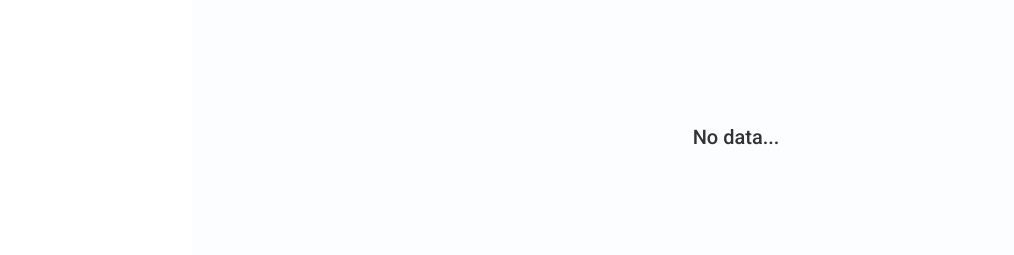
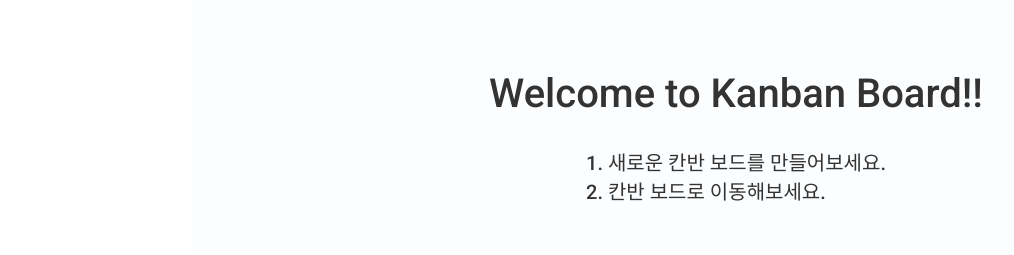
Before and after one commit to pparksso/nuxt3-kanban, a Nuxt app: page /board in a window 1280 px wide. Shown: the part 263-518 px from the top of the page, without its empty margins (0-1014 px from the left). Built offline with nearby package versions, Linux system fonts and the light colour scheme; no server answers; the database is empty; sample sign-in values are in the browser's storage.

Commit message:
feat: 사이드바 타이틀 변경 시 쿼리 추가 및 스타일 변경 기능 완료

```diff
--- a/components/Card.vue
+++ b/components/Card.vue
@@ -141,6 +141,7 @@ const removeCardHandler = (e: MouseEvent) => {
         const encodedEmail = encodeURIComponent(kanbanStore.userInfo.email.replace(/\./g, '%2E'));
         const path = `${encodedEmail}/${kanbanStore.kanbanDatas?.title}/cards/${targetWord}/`;
         remove(rtdbRef(db, path)).then(() => {
+            kanbanStore.changeCategoryTitle(kanbanStore.kanbanDatas?.title);
             kanbanStore.getTitle();
         });
     }
@@ -175,7 +176,8 @@ const addItemHandler = () => {
         const encodedEmail = encodeURIComponent(kanbanStore.userInfo.email.replace(/\./g, '%2E'));
         if (typeof showAddItemIdx.value === 'number') {
             const text = inputRef.value[showAddItemIdx.value].value;
-            const word = kanbanStore.cardNames[showAddItemIdx.value];
+            const wordArr = Object.keys(kanbanStore.kanbanDatas?.cards);
+            const word = wordArr[showAddItemIdx.value];
             const path = `${encodedEmail}/${kanbanStore.kanbanDatas?.title}/cards/${word}/`;
             if (kanbanStore.kanbanDatas?.cards[word]?.items) {
                 const items = Object.values(kanbanStore.kanbanDatas.cards[word].items);
@@ -186,6 +188,7 @@ const addItemHandler = () => {
                 }).then(() => {
                     inputRef.value[showAddItemIdx.value].value = '';
                     showAddItemIdx.value = undefined;
+                    kanbanStore.changeCategoryTitle(kanbanStore.kanbanDatas?.title);
                     kanbanStore.getTitle();
                 });
             } else {
@@ -194,6 +197,7 @@ const addItemHandler = () => {
                 }).then(() => {
                     inputRef.value[showAddItemIdx.value].value = '';
                     showAddItemIdx.value = undefined;
+                    kanbanStore.changeCategoryTitle(kanbanStore.kanbanDatas?.title);
                     kanbanStore.getTitle();
                 });
             }
@@ -213,7 +217,8 @@ const removeItemHandler = (e: MouseEvent) => {
     if (typeof kanbanStore.userInfo.email === 'string') {
         const encodedEmail = encodeURIComponent(kanbanStore.userInfo.email.replace(/\./g, '%2E'));
         const idx = e.target?.dataset.itemidx;
-        const word = kanbanStore.cardNames[e.target?.dataset.cardidx];
+        const wordArr = Object.keys(kanbanStore.kanbanDatas?.cards);
+        const word = wordArr[e.target?.dataset.cardidx];
         const path = `${encodedEmail}/${kanbanStore.kanbanDatas?.title}/cards/${word}/`;
         const items = Object.values(kanbanStore.kanbanDatas?.cards[word].items);
         items.splice(idx, 1);
@@ -243,18 +248,21 @@ const editItemClickHandler = (e: MouseEvent) => {
 const editItemHandler = (e: KeyboardEvent) => {
     if (e.code === 'Enter') {
         const encodedEmail = encodeURIComponent(kanbanStore.userInfo.email.replace(/\./g, '%2E'));
-        const word = kanbanStore.cardNames[e.target?.dataset.cardidx];
-        const path = `${encodedEmail}/${kanbanStore.kanbanDatas?.title}/cards/${word}/`;
-        const idx = e.target.dataset.itemidx;
-        const val = e.target.value;
-        const items = Object.values(kanbanStore.kanbanDatas?.cards[word].items);
-        items[idx] = val;
-        update(rtdbRef(db, path), {
-            items,
-        }).then(() => {
-            e.target.setAttribute('readonly', true);
-            kanbanStore.getTitle();
-        });
+        const wordArr = Object.keys(kanbanStore.kanbanDatas?.cards);
+        const word = wordArr[e.target?.dataset.cardidx];
+        console.log(wordArr, e.target.dataset.cardidx);
+        // const path = `${encodedEmail}/${kanbanStore.kanbanDatas?.title}/cards/${word}/`;
+        // const idx = e.target.dataset.itemidx;
+        // const val = e.target.value;
+        // const items = Object.values(kanbanStore.kanbanDatas?.cards[word].items);
+        // items[idx] = val;
+        // update(rtdbRef(db, path), {
+        //     items,
+        // }).then(() => {
+        //     e.target.setAttribute('readonly', true);
+        //     kanbanStore.changeCategoryTitle(word);
+        //     kanbanStore.getTitle();
+        // });
     }
     if (e.code === 'Escape') {
         const word = kanbanStore.cardNames[e.target?.dataset.cardidx];
--- a/components/EmptyBorad.vue
+++ b/components/EmptyBorad.vue
@@ -1,6 +1,10 @@
 <template>
     <div class="empty">
-        <p>No data...</p>
+        <h1>Welcome to Kanban Board!!</h1>
+        <div class="txtBox">
+            <p>1. 새로운 칸반 보드를 만들어보세요.</p>
+            <p>2. 칸반 보드로 이동해보세요.</p>
+        </div>
     </div>
 </template>
 <style lang="scss" scoped>
@@ -8,8 +12,13 @@
     background-color: #fbfdff;
     flex-grow: 1;
     display: flex;
+    flex-direction: column;
     align-items: center;
     justify-content: center;
+    h1 {
+        font-size: 40px;
+        margin-bottom: 30px;
+    }
     p {
         font-size: 20px;
     }
--- a/components/Kanban.vue
+++ b/components/Kanban.vue
@@ -42,7 +42,6 @@ watchEffect(() => {
 
 // 카드 인풋박스 숨기기
 const hideAddInputBoxHandler = () => {
-    kanbanStore.getTitle();
     inputBoxState.value = false;
     if (inputRef.value?.value) inputRef.value.value = '';
 };
@@ -58,7 +57,11 @@ const addSubTitleHandler = (e: KeyboardEvent) => {
                 title: word,
             })
                 .then(() => {
+                    if (typeof kanbanStore.kanbanDatas?.title === 'string') {
+                        kanbanStore.changeCategoryTitle(kanbanStore.kanbanDatas.title);
+                    }
                     hideAddInputBoxHandler();
+                    kanbanStore.getTitle();
                 })
                 .catch((_err) => {
                     // eslint-disable-next-line no-alert
--- a/pages/board.vue
+++ b/pages/board.vue
@@ -5,7 +5,7 @@
         </div>
         <div class="board-wrap">
             <SideBar />
-            <EmptyBorad v-if="!kanbanStore.kanbanTitles" />
+            <EmptyBorad v-if="!kanbanState" />
             <Kanban v-else />
         </div>
     </div>
@@ -15,6 +15,8 @@ import { getAuth, onAuthStateChanged } from 'firebase/auth';
 import { useKanbanStore } from '@/stores/kanban';
 
 const kanbanStore = useKanbanStore();
+const route = useRoute();
+const kanbanState = ref();
 
 const auth = getAuth();
 const authPromise = new Promise((resolve) => {
@@ -32,6 +34,10 @@ const authPromise = new Promise((resolve) => {
 authPromise.then((isAuthenticated) => {
     if (isAuthenticated) kanbanStore.getTitle();
 });
+
+if (!route.query.title) {
+    kanbanState.value = false;
+}
 </script>
 <style lang="scss" scoped>
 .board {
--- a/stores/kanban.ts
+++ b/stores/kanban.ts
@@ -22,6 +22,14 @@ export const useKanbanStore = defineStore('word', () => {
         name: '',
         email: '',
     });
+
+    // 지금 현재 칸반리스트 카테고리 이름
+    const nowCategoryTitle = ref<string>('');
+
+    // 지금의 칸반리스트 변경 함수
+    function changeCategoryTitle(title: string) {
+        nowCategoryTitle.value = title;
+    }
 
     // 추가한 칸반리스트 제목
     const saveWord = ref<string>('');
@@ -55,11 +63,12 @@ export const useKanbanStore = defineStore('word', () => {
                 kanbanTitles.value = titleArr;
                 if (saveWord.value) {
                     kanbanDatas.value = titleData[saveWord.value];
-                    cardNames.value = Object.keys(kanbanDatas.value?.cards as object);
+                } else if (nowCategoryTitle.value !== '') {
+                    kanbanDatas.value = titleData[nowCategoryTitle.value];
                 } else {
                     kanbanDatas.value = titleData[titleArr[0]];
-                    cardNames.value = Object.keys(kanbanDatas.value?.cards as object);
                 }
+                cardNames.value = Object.keys(kanbanDatas.value?.cards as object);
             } else {
                 kanbanTitles.value = null;
                 kanbanDatas.value = null;
@@ -68,5 +77,14 @@ export const useKanbanStore = defineStore('word', () => {
         });
     }
 
-    return { loading, userInfo, changeWord, kanbanTitles, kanbanDatas, getTitle, cardNames };
+    return {
+        loading,
+        userInfo,
+        changeWord,
+        kanbanTitles,
+        kanbanDatas,
+        getTitle,
+        cardNames,
+        changeCategoryTitle,
+    };
 });
```
